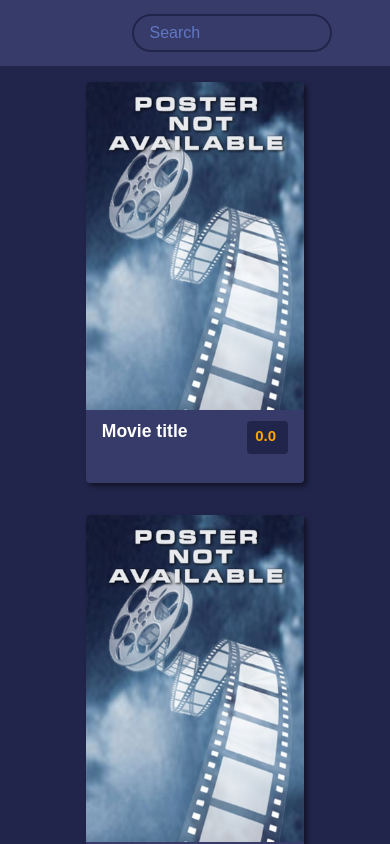
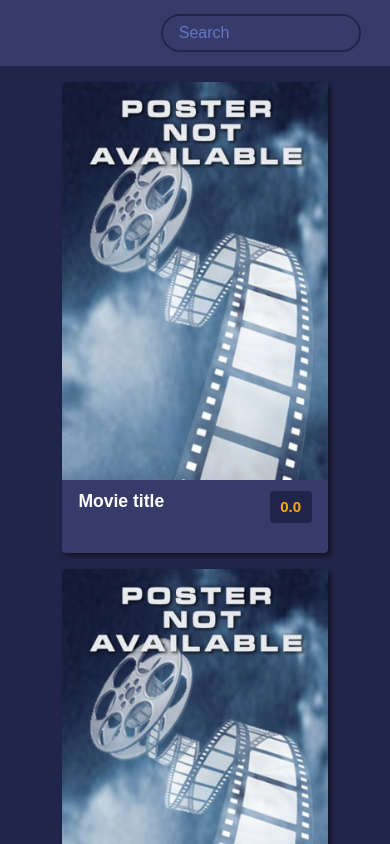
Before and after one commit to tglspfdsfgs/anime-searcher, a React (Vite) app: page / in a window 390 px wide. Shown: the top 844 px of the page. Built offline with nearby package versions, Linux system fonts and the light colour scheme.

Commit message:
feat: remake styles to add more responsiveness

```diff
--- a/src/components/Main/styles.module.scss
+++ b/src/components/Main/styles.module.scss
@@ -5,18 +5,9 @@
   display: flex;
   flex-wrap: wrap;
   justify-content: space-around;
+  padding-top: 16px;
 
-  @media screen and (min-width: 663px) {
+  @media screen and (min-width: $mobileL) {
     justify-content: space-between;
-    margin-top: 20px;
-    row-gap: 20px;
-  }
-  @media screen and (min-width: 727px) {
-    justify-content: space-around;
-  }
-
-  @media screen and (min-width: 1052px) {
-    row-gap: 0;
-    margin-top: 0;
   }
 }
--- a/src/components/MovieCard/styles.module.scss
+++ b/src/components/MovieCard/styles.module.scss
@@ -4,28 +4,30 @@
   font-size: 15px;
   width: 80%;
   max-height: 550px;
-  margin: 16px;
+  margin-bottom: 16px;
   overflow: hidden;
   position: relative;
   background-color: $secondary-color;
   box-shadow: 3px 3px 5px 0px rgba(0, 0, 0, 0.5);
   border-radius: 4px;
 
-  @media screen and (min-width: 570px) {
-    width: 320px;
-  }
-
-  @media screen and (min-width: 663px) {
-    width: 35%;
-  }
-
-  @media screen and (min-width: 1052px) {
-    width: 200px;
-  }
-
   &:hover .overview {
     top: 0%;
     opacity: .82;
+  }
+
+  @media screen and (min-width: $mobileL) {
+    font-size: 13px;
+    max-height: unset;
+    width: 48%;
+  }
+  @media screen and (min-width: $tablet) {
+    font-size: 15px;
+    width: 32%;
+  }
+
+  @media screen and (min-width: $laptop) {
+    width: 23%;
   }
 }
 
@@ -49,10 +51,6 @@
   min-height: 70px;
   display: flex;
   justify-content: space-between;
-
-  @media screen and (min-width: 663px) {
-    padding: 5px 10px 5px 10px;
-  }
 }
 
 .title {
@@ -63,11 +61,11 @@
 }
 
 .score {
-  width: 25px;
-  height: 25px;
-  padding: 4px 8px 4px 8px;
-  box-sizing: content-box;
-  line-height: 1.5;
+  width: 42px;
+  height: 32px;
+  flex-shrink: 0;
+  text-align: center;
+  line-height: 32px;
   font-weight: bold;
   color: $medium-score;
   background-color: $primary-color;
--- a/src/globStyles/vars.scss
+++ b/src/globStyles/vars.scss
@@ -6,15 +6,25 @@ $high-score: lightgreen;
 $medium-score: orange;
 $low-score: red;
 
+
+//viewports
+$mobileS: 320px;
+$mobileL: 425px;
+$tablet: 768px;
+$laptop: 1024px;
+
 //Reusable styles
 @mixin pageWrapper($isContentHolder: false) {
-  width: 70%;
+  width: 85%;
   margin-left: auto;
   margin-right: auto;
   @if $isContentHolder==true {
     flex: 1 0 auto;
   } @else {
     flex-shrink: 0;
+  }
+  @media screen and (min-width: $laptop) {
+    max-width: 1296px;
   }
 }
 
```
